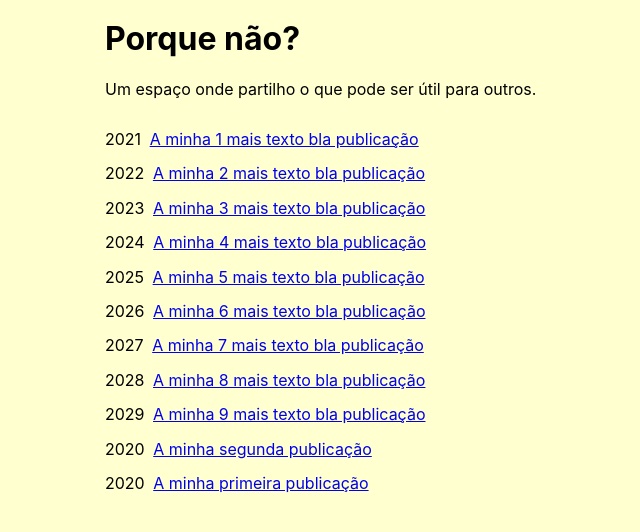
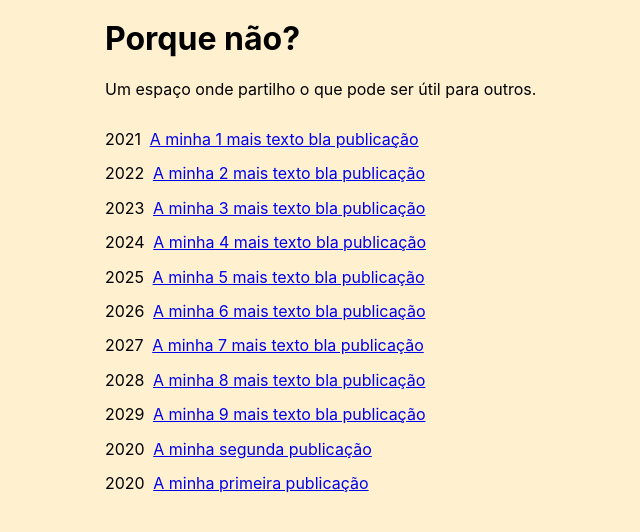
Before and after one commit to afpr252/blog, a Jekyll site: the page built from index.html, in a window 1280 px wide. Shown: the top 532 px of the page, without its empty margins (167-807 px from the left). Built offline with Jekyll 4.4.1, drawn with Linux system fonts in a browser that asks for light colours.

Commit message:
Update bg-washed-yellow color

```diff
--- a/assets/css/tachyons.css
+++ b/assets/css/tachyons.css
@@ -1186,7 +1186,7 @@ code, .code { font-family: Consolas, monaco, monospace; }
 .bg-lightest-blue { background-color: #cdecff; }
 .bg-washed-blue { background-color: #f6fffe; }
 .bg-washed-green { background-color: #e8fdf5; }
-.bg-washed-yellow { background-color: #ffffd0; }
+.bg-washed-yellow { background-color: #fff0d0; }
 .bg-washed-red { background-color: #ffdfdf; }
 .bg-inherit { background-color: inherit; }
 /*
```
Also changed, not shown: assets/css/tachyons.min.css.
